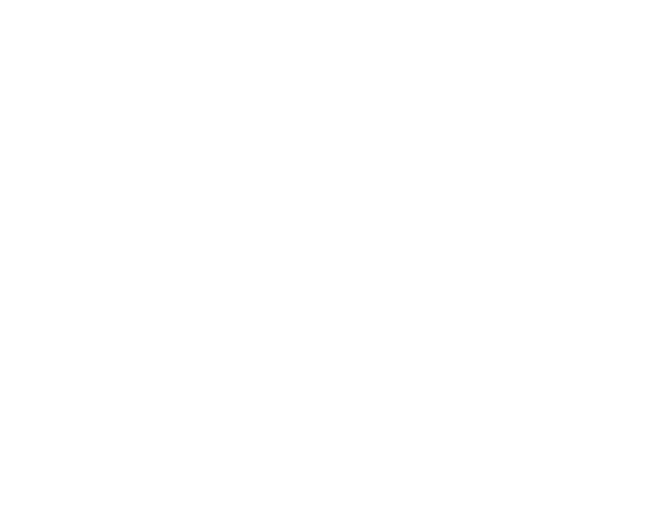
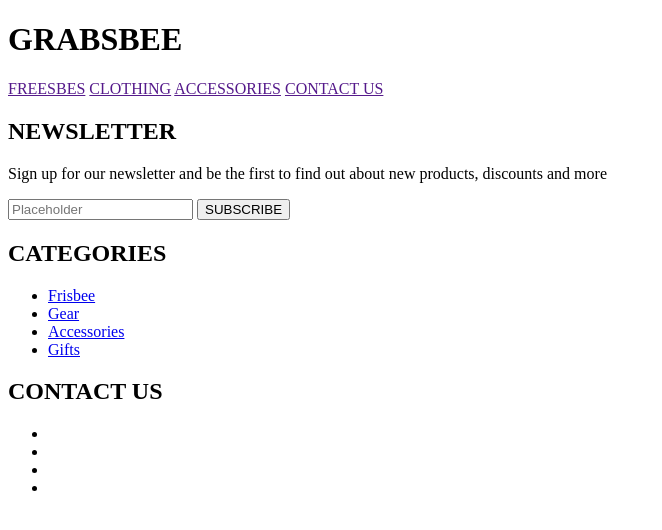
Before and after one commit to Lea45/PRAKSA-INCHOO, a plain HTML site: page index.html in a window 1280 px wide. Shown: the whole page, without its empty margins (0-662 px from the left). Drawn offline with Linux system fonts and the light colour scheme.

Commit message:
index.html

```diff
--- a/index.html
+++ b/index.html
@@ -5,11 +5,58 @@
     <meta charset="UTF-8">
     <meta http-equiv="X-UA-Compatible" content="IE=edge">
     <meta name="viewport" content="width=device-width, initial-scale=1.0">
-    <title>Document</title>
+
+    <title>Inchoo Frontend Crash Course - HTML</title>
+
 </head>
 
 <body>
 
+    <div class="header">
+        <h1>GRABSBEE</h1>
+    </div>
+
+    <nav>
+        <a href="">FREESBES</a>
+        <a href="">CLOTHING</a>
+        <a href="">ACCESSORIES</a>
+        <a href="">CONTACT US</a>
+    </nav>
+
+    <div>
+        <h2 class="div-heading"> NEWSLETTER </h2>
+        <p> Sign up for our newsletter and be the first to find out about new products, discounts and more </p>
+        <form action="subscribe.php" class="subscribe" id="subscribe">
+            <input type="email" placeholder="Placeholder" />
+            <input type="submit" class='form_submit' value="SUBSCRIBE" />
+        </form>
+    </div>
+
+
+    <footer class="footer">
+        <div class="container">
+            <div class="row">
+
+                <h2 class="footer-heading">CATEGORIES</h2>
+                <ul class="list-unstyled">
+                    <li><a href="#">Frisbee</a></li>
+                    <li><a href="#">Gear</a></li>
+                    <li><a href="#">Accessories</a></li>
+                    <li><a href="#">Gifts</a></li>
+                </ul>
+
+                <h2 class="footer-heading">CONTACT US</h2>
+                <ul class="list-unstyled">
+                    <li><a href="#"></a></li>
+                    <li><a href="#"></a></li>
+                    <li><a href="#"></a></li>
+                    <li><a href="#"></a></li>
+                </ul>
+
+            </div>
+        </div>
+    </footer>
+
 </body>
 
 </html>
```
